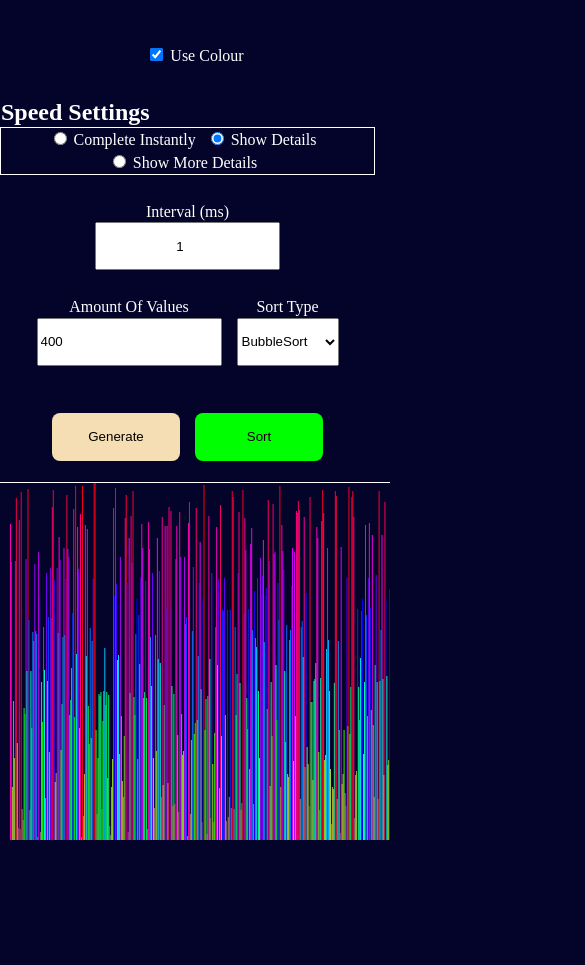
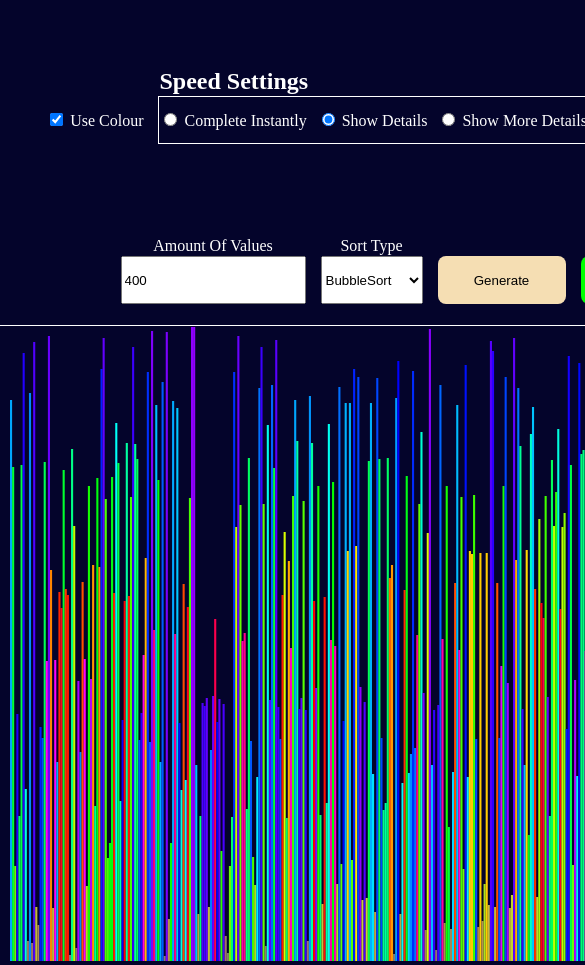
Before and after one commit to llRoX/Visual-Sorting-Algorithms, a plain HTML site: page index.html in a window 390 px wide. Shown: the top 965 px of the page, 585 px wide, since content can reach past the window. Before the commit the page ends 844 px from the top, so only its background shows below. Drawn offline with Linux system fonts and the light colour scheme.

Commit message:
Made the page more responsive.

```diff
--- a/style.css
+++ b/style.css
@@ -9,7 +9,7 @@
 #options-div {
     width: 100%;
     height: 20rem;
-
+    min-height: 20rem;
     display: flex;
     flex-wrap: wrap;
     flex-direction: row;
@@ -181,8 +181,8 @@
 html,
 body,
 #main {
-    min-width: 100%;
-    min-height: 100%;
+    min-width: 100vh;
+    min-height: 100vh;
     height: 100%;
     margin: 0;
     padding: 0;
@@ -192,20 +192,13 @@ body {
     background-color: rgb(4, 4, 43);
 }
 
-#main {
-    display: flex;
-    flex-direction: column;
-    justify-content: flex-end;
-    align-items: flex-end;
-}
+
 
 
 @media only screen and (max-width: 1100px)
 {
-    #options-div
-    {
-        height: 100%;
-    }
+
+
     .optionsMenuItem
     {
         margin-bottom: 1rem;
```
